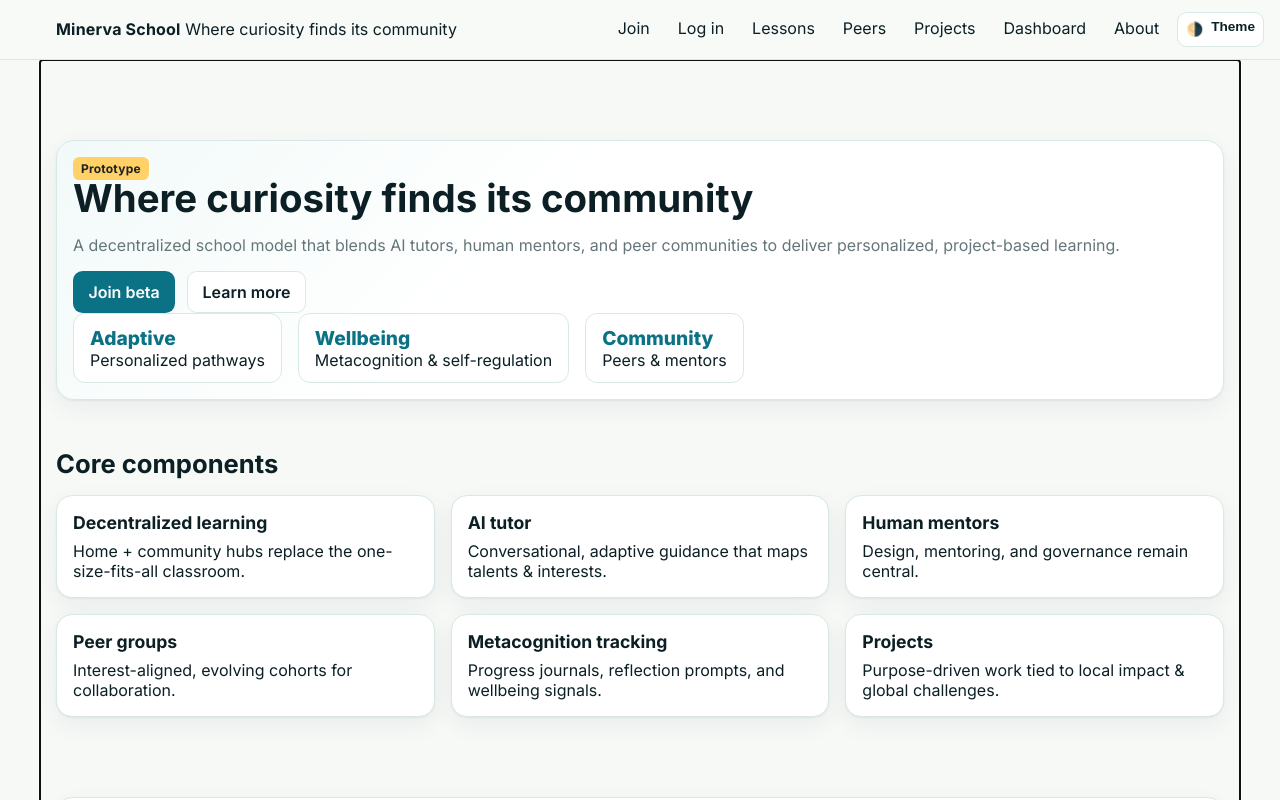
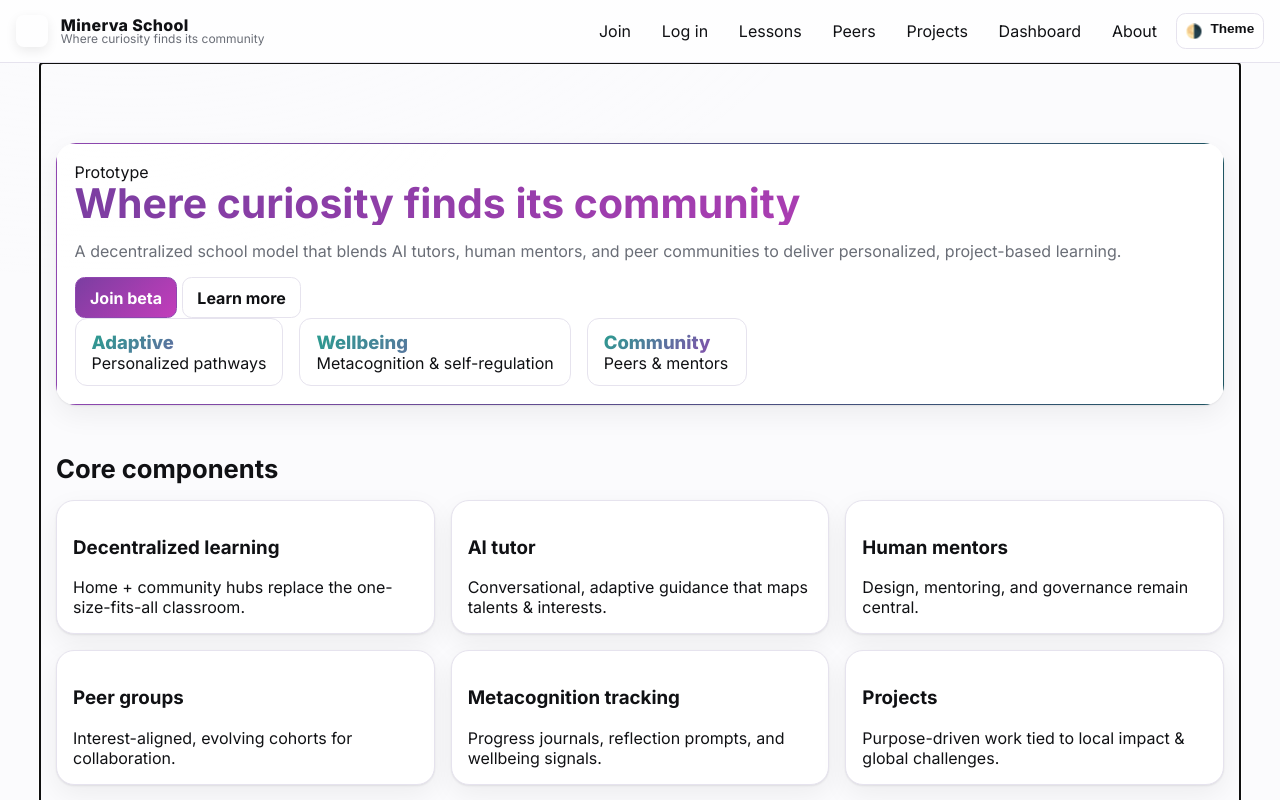
Before and after one commit to LeoMona/minerva-prototype, a plain HTML site: page index.html in a window 1280 px wide. Shown: the top 800 px of the page. Drawn offline with Linux system fonts and the light colour scheme; files whose address does not match are found by name.

Commit message:
Update styles.css

```diff
--- a/styles.css
+++ b/styles.css
@@ -1,81 +1,107 @@
-/* Minerva School — climate-inspired UI theme */
+/*===============================
+  Minerva School — Brand Theme (v2)
+  Palette derived from the lotus logo & slides
+  Orchid / Magenta / Indigo / Teal + Gold glow
+================================*/
 :root {
-  /* Inspired by Coding4Climate’s Oceans/Energy/Water/Land motif; custom HEX for contrast */
-  --reef-900: #0f2a32; /* deep slate/reef */
-  --reef-800: #163843;
-  --ocean-600: #0b7285; /* ocean teal */
-  --ocean-500: #119da4;
-  --forest-500: #2a9d8f; /* forest green-teal */
-  --sky-50:   #ecf8f6;   /* soft sky */
-  --sand-50:  #f7f9f7;   /* neutral background */
-  --sun-400:  #ffd166;   /* energy accent */
-  --coral-400:#ef476f;   /* alert/accent */
-  --ink-900:  #0b1f24;   /* text on light */
-  --ink-50:   #e7f0f0;   /* text on dark */
+  /* Brand hues */
+  --orchid-600: #7b3ea1;  /* upper petals */
+  --magenta-500: #c33dbb; /* inner petals */
+  --indigo-700: #3b2e82;  /* deep interior / shadow */
+  --teal-600:   #2a9d8f;  /* leaves */
+  --teal-800:   #1f5562;  /* deep teal */
+  --gold-400:   #f7d26a;  /* glowing core accent */
 
-  --bg: var(--sand-50);
+  /* Core tokens */
+  --bg: #fbfbfd;
   --surface: #ffffff;
-  --text: var(--ink-900);
-  --muted: #65767b;
-  --primary: var(--ocean-600);
-  --primary-contrast: #ffffff;
-  --success: var(--forest-500);
-  --warning: var(--sun-400);
-  --danger: var(--coral-400);
-  --ring: #d7e9e6;
-  --shadow: 0 1px 2px rgba(15,42,50,.06), 0 8px 24px rgba(15,42,50,.06);
+  --text: #101114;
+  --muted: #6a6e77;
+  --ring: #e6e3ee;
+
+  /* Primary/secondary mapped from logo */
+  --primary: linear-gradient(135deg, var(--orchid-600), var(--magenta-500));
+  --primary-flat: #8f46b0; /* mid point for borders/solids */
+  --secondary: var(--teal-600);
+  --secondary-deep: var(--teal-800);
+
+  --accent: var(--gold-400);
+  --shadow: 0 1px 2px rgba(16,17,20,.08), 0 10px 28px rgba(16,17,20,.06);
 }
 
 /* Dark theme */
 :root[data-theme="dark"] {
-  --bg: var(--reef-900);
-  --surface: var(--reef-800);
-  --text: var(--ink-50);
-  --muted: #bcd0d3;
-  --primary: var(--ocean-500);
-  --primary-contrast: #082022;
-  --ring: #214a52;
-  --shadow: 0 1px 2px rgba(0,0,0,.2), 0 8px 24px rgba(0,0,0,.25);
+  --bg: #0e0f13;
+  --surface: #171923;
+  --text: #ecf0f7;
+  --muted: #a9afbf;
+  --ring: #2a2f41;
+
+  --primary: linear-gradient(135deg, #a35ad1, #e05ad9);
+  --primary-flat: #a35ad1;
+  --secondary: #2fb3a7;
+  --secondary-deep: #0f5d67;
+
+  --accent: #ffd66e;
+  --shadow: 0 1px 2px rgba(0,0,0,.35), 0 18px 40px rgba(0,0,0,.35);
 }
 
+/* --- Base --- */
 * { box-sizing: border-box; }
 html, body { height: 100%; }
 body {
   margin: 0;
   font-family: Inter, system-ui, -apple-system, Segoe UI, Roboto, Helvetica, Arial, "Apple Color Emoji", "Segoe UI Emoji";
   color: var(--text);
-  background: var(--bg);
+  background: radial-gradient(1200px 600px at 10% -10%, #fff3 0%, #fff0 60%), var(--bg);
   -webkit-font-smoothing: antialiased;
   -moz-osx-font-smoothing: grayscale;
 }
 
-.announcement {
-  display: flex; gap: .75rem; align-items: center; justify-content: space-between;
-  padding: .5rem 1rem; font-size: .875rem; color: var(--reef-900);
-  background: linear-gradient(90deg, var(--sky-50), #ffffff00);
-  border-bottom: 1px solid var(--ring);
+/* --- Header / Brand --- */
+.site-header {
+  position: sticky; top: 0; z-index: 50;
+  display: flex; align-items: center; justify-content: space-between; gap: .75rem;
+  padding: .75rem 1rem; border-bottom: 1px solid var(--ring);
+  background: linear-gradient(180deg, #ffffffcc, #ffffffcc), var(--bg);
+  backdrop-filter: saturate(1.2) blur(8px);
+}
+.brand { display: inline-flex; align-items: center; gap: .8rem; text-decoration: none; color: var(--text); }
+.brand-logo { display: block; border-radius: 8px; box-shadow: 0 4px 12px rgba(0,0,0,.08); }
+.brand-text { display: grid; line-height: 1; }
+.brand-title { font-weight: 800; letter-spacing: .3px; font-size: 1rem; }
+.brand-sub { font-size: .75rem; color: var(--muted); }
+
+.nav { display: flex; gap: .4rem; align-items: center; flex-wrap: wrap; }
+
+.nav-link {
+  --bg-hover: #f4f0f8;
+  display: inline-flex; align-items: center; gap: .35rem;
+  text-decoration: none; color: var(--text);
+  padding: .5rem .7rem; border-radius: .6rem; border: 1px solid transparent;
+  transition: background .15s ease, color .15s ease, border-color .15s ease, transform .05s ease;
+}
+.nav-link:hover { background: var(--bg-hover); }
+.nav-link:focus-visible { outline: 3px solid #0000; box-shadow: 0 0 0 3px var(--accent); }
+.nav-link.active {
+  color: #fff; border-color: var(--primary-flat);
+  background: var(--primary); transform: translateY(-1px);
 }
 
-.site-header {
-  position: sticky; top: 0; z-index: 50; backdrop-filter: saturate(1.2) blur(6px);
-  display: flex; align-items: center; justify-content: space-between; gap: .5rem;
-  padding: .75rem 1rem; border-bottom: 1px solid var(--ring);
-  background: color-mix(in oklab, var(--bg) 88%, white 12%);
-}
+/* Buttons */
+.btn { display: inline-flex; align-items: center; gap: .5rem; padding: .6rem .9rem; border-radius: .6rem;
+  font-weight: 700; text-decoration: none; border: 1px solid transparent; cursor: pointer; }
+.btn-primary { color: #fff; background: var(--primary); border-color: var(--primary-flat); }
+.btn-primary:hover { filter: brightness(1.04) saturate(1.02); }
+.btn-secondary { background: #fff; color: var(--text); border-color: var(--ring); }
+.btn-secondary:hover { background: #f2faf9; border-color: #d8f0ec; }
+.btn-compact { padding: .4rem .55rem; font-weight: 600; font-size: .85rem; }
 
-.brand { display: inline-flex; align-items: center; gap: .5rem; text-decoration: none; color: var(--text); }
-.brand-title { font-weight: 700; letter-spacing: .2px; }
-
-.nav { display: flex; gap: .5rem; flex-wrap: wrap; }
-.nav-link { color: var(--text); text-decoration: none; padding: .375rem .625rem; border-radius: .5rem; }
-.nav-link:hover { background: var(--ink-50); }
-
-.site-footer { padding: 2rem 1rem; color: var(--muted); text-align: center; border-top: 1px solid var(--ring); }
-
-/* Generics */
+/* Main */
 main { padding: 2rem 1rem 4rem; max-width: 1200px; margin: 0 auto; }
 .section { display: grid; gap: 1rem; margin: 2rem 0; }
 .section .title { font-size: clamp(1.4rem, 2vw, 2rem); margin: 0; }
+
 .grid { display: grid; gap: 1rem; }
 .grid.cols-2 { grid-template-columns: repeat(1, 1fr); }
 .grid.cols-3 { grid-template-columns: repeat(1, 1fr); }
@@ -85,50 +111,54 @@
 }
 
 .card {
-  background: var(--surface); border: 1px solid var(--ring); border-radius: 16px; padding: 1rem; box-shadow: var(--shadow);
+  background: var(--surface); border: 1px solid var(--ring); border-radius: 18px; padding: 1rem; box-shadow: var(--shadow);
 }
+
+/* Highlight chips (Oceans/Energy/Water/Land) using brand hues */
 .chips { display: flex; flex-wrap: wrap; gap: .5rem; }
-.chip { padding: .35rem .6rem; border-radius: 999px; font-size: .85rem; border: 1px solid var(--ring); background: #fff; }
+.chip {
+  padding: .35rem .6rem; border-radius: 999px; font-size: .85rem;
+  border: 1px solid var(--ring); color: #fff;
+  background: var(--primary);
+}
 
-.btn { display: inline-flex; align-items: center; gap: .5rem; padding: .625rem .9rem; border-radius: .6rem; font-weight: 600; text-decoration: none; border: 1px solid transparent; cursor: pointer; }
-.btn-primary { background: var(--primary); color: var(--primary-contrast); }
-.btn-primary:hover { filter: brightness(1.05); }
-.btn-secondary { background: #ffffff; color: var(--text); border-color: var(--ring); }
-.btn-secondary:hover { background: var(--ink-50); }
-.btn-compact { padding: .375rem .5rem; font-size: .85rem; }
-
+/* Hero block */
 .hero { display: grid; gap: 1.25rem; align-items: center; grid-template-columns: 1.1fr; margin-top: 1rem; }
-.hero .headline { font-size: clamp(1.8rem, 3vw, 3rem); line-height: 1.1; margin: 0; }
+.hero .headline {
+  font-size: clamp(1.9rem, 3.2vw, 3.2rem); line-height: 1.06; margin: 0;
+  background: var(--primary);
+  -webkit-background-clip: text; background-clip: text; color: transparent;
+}
 .hero .tagline { color: var(--muted); }
 .hero .panel {
-  background: linear-gradient(135deg, color-mix(in oklab, var(--sky-50) 70%, white 30%), #fff 40%);
-  border: 1px solid var(--ring); border-radius: 18px; padding: 1rem; box-shadow: var(--shadow);
+  background: radial-gradient(600px 300px at 5% -20%, #fff2 0%, #fff0 60%),
+              linear-gradient(135deg, #ffffff, #ffffff);
+  border: 1px solid var(--ring); border-radius: 20px; padding: 1.1rem; box-shadow: var(--shadow);
+  border-image: linear-gradient(90deg, var(--primary-flat), var(--secondary-deep)) 1;
 }
-.hero-cta { display: flex; gap: .75rem; flex-wrap: wrap; }
 
 .kpis { display: flex; gap: 1rem; flex-wrap: wrap; }
-.kpi { background: var(--surface); border: 1px solid var(--ring); border-radius: 12px; padding: .75rem 1rem; min-width: 140px; }
-.kpi .value { font-weight: 800; color: var(--primary); font-size: 1.2rem; }
+.kpi { background: var(--surface); border: 1px solid var(--ring); border-radius: 12px; padding: .75rem 1rem; min-width: 160px; }
+.kpi .value {
+  font-weight: 900; font-size: 1.15rem;
+  background: linear-gradient(135deg, var(--secondary), var(--primary-flat));
+  -webkit-background-clip: text; background-clip: text; color: transparent;
+}
 
-.feature { display: grid; gap: .5rem; }
-.feature h3 { margin: 0; font-size: 1.1rem; }
-.feature p { margin: 0; color: var(--muted); }
+/* Text helpers */
+.muted { color: var(--muted); }
 
-.badge { font-size: .75rem; font-weight: 700; letter-spacing: .2px; background: var(--warning); color: #222; padding: .25rem .5rem; border-radius: .4rem; }
-
-/* Accessibility helpers */
-.sr-only { position: absolute; width: 1px; height: 1px; padding: 0; margin: -1px; overflow: hidden; clip: rect(0,0,0,0); white-space: nowrap; border: 0; }
-
-/* Forms */
+/* Forms/Table */
 .input { width: 100%; padding: .7rem .9rem; border: 1px solid var(--ring); border-radius: .6rem; background: #fff; color: var(--text); }
 .label { display: inline-block; margin-bottom: .35rem; font-weight: 600; }
-
-/* Simple table */
 .table { width: 100%; border-collapse: collapse; }
 .table th, .table td { border-bottom: 1px solid var(--ring); padding: .6rem .5rem; text-align: left; }
 .table th { color: var(--muted); font-weight: 600; }
 
-/* Dark mode tweaks */
-:root[data-theme="dark"] .nav-link:hover { background: #0f3640; }
-:root[data-theme="dark"] .chip { background: #0f3640; border-color: #1f5a66; color: var(--ink-50); }
-:root[data-theme="dark"] .btn-secondary { background: #0f3640; color: var(--ink-50); border-color: #1f5a66; }
+/* Footer */
+.site-footer { padding: 2rem 1rem; color: var(--muted); text-align: center; border-top: 1px solid var(--ring); }
+
+/* Dark mode adjustments */
+:root[data-theme="dark"] .nav-link:hover { background: #1a2232; }
+:root[data-theme="dark"] .chip { border-color: #2a2f41; }
+:root[data-theme="dark"] .btn-secondary { background: #0f1624; color: var(--text); border-color: #2a2f41; }
```
